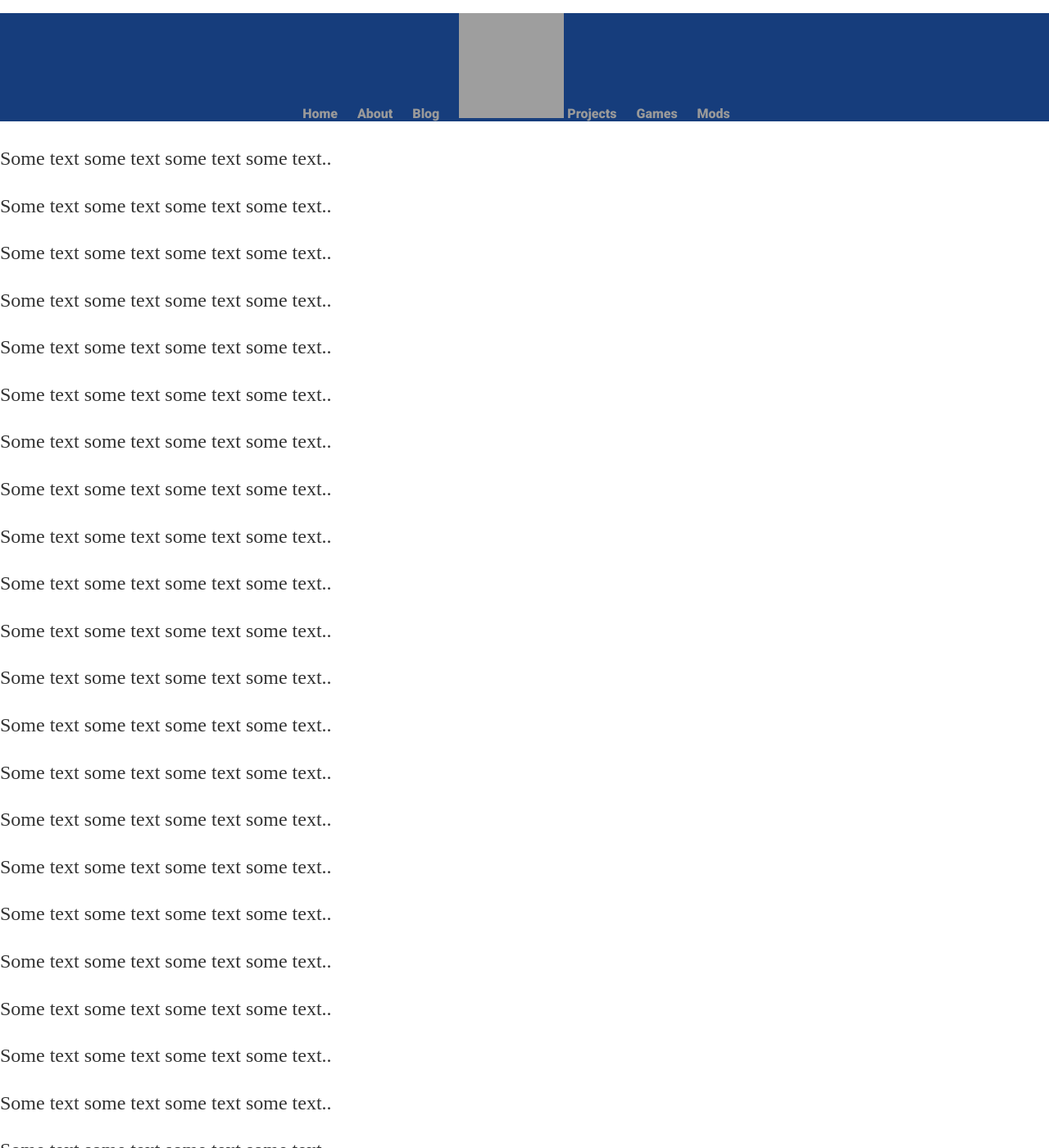
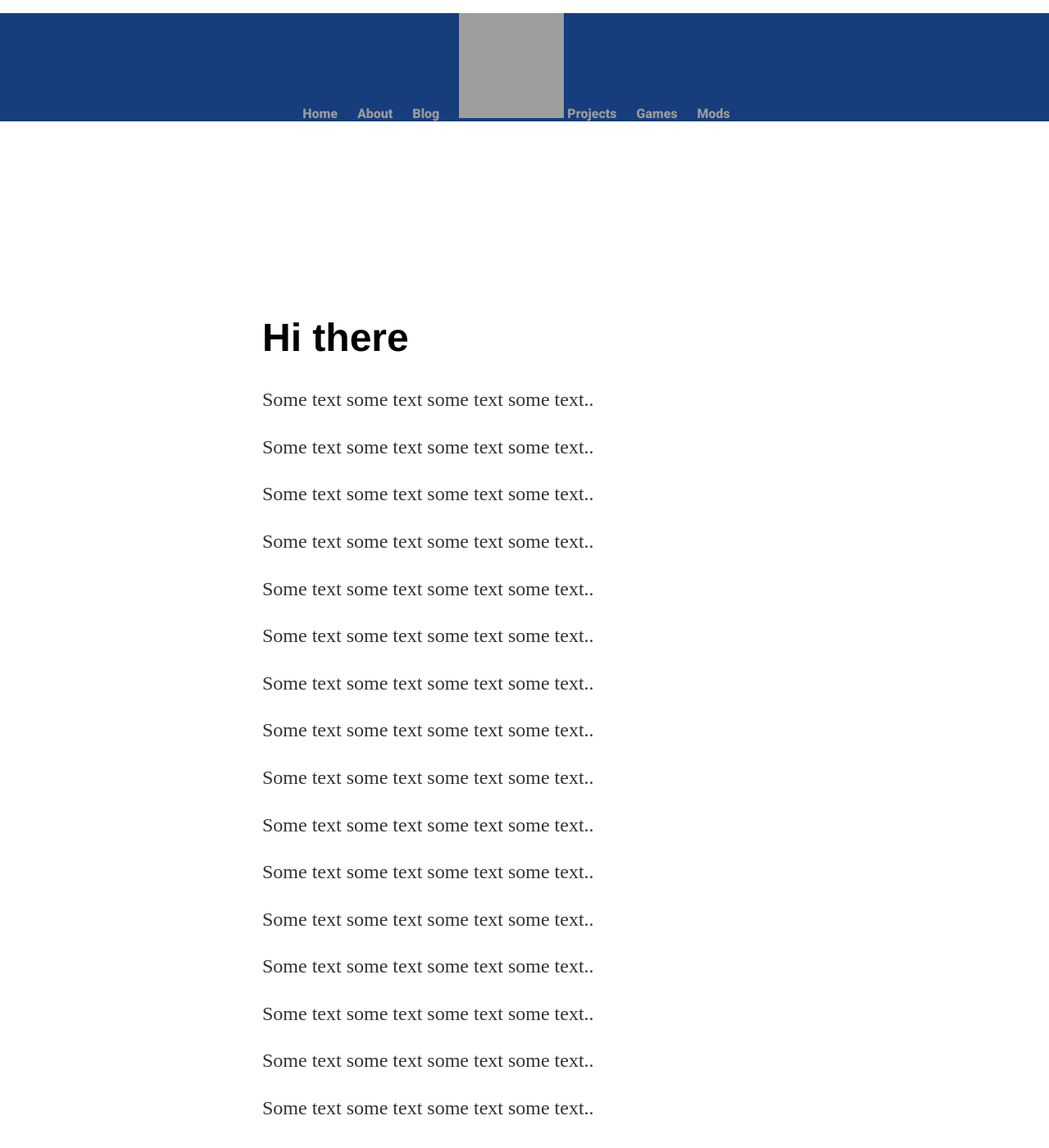
Before and after one commit to Horatio-McCallister/Horatio-McCallister.github.io, a Jekyll site: the page built from index.html, in a window 1280 px wide and 1400 px high. Shown: the whole window at 82% size. Built offline with Jekyll 4.4.1, drawn with Linux system fonts in a browser that asks for light colours; the list of posts is cut into pages by our own code; grey boxes are pictures that could not be loaded.

Commit message:
no message

```diff
--- a/css/main.css
+++ b/css/main.css
@@ -19,7 +19,8 @@
     margin-right: 20px;
 }
 .container {
-	margin-top: 30px;
+	margin-top: 30%;
+	margin-left: 25%;
 }
 a {
     text-decoration: none;
```
